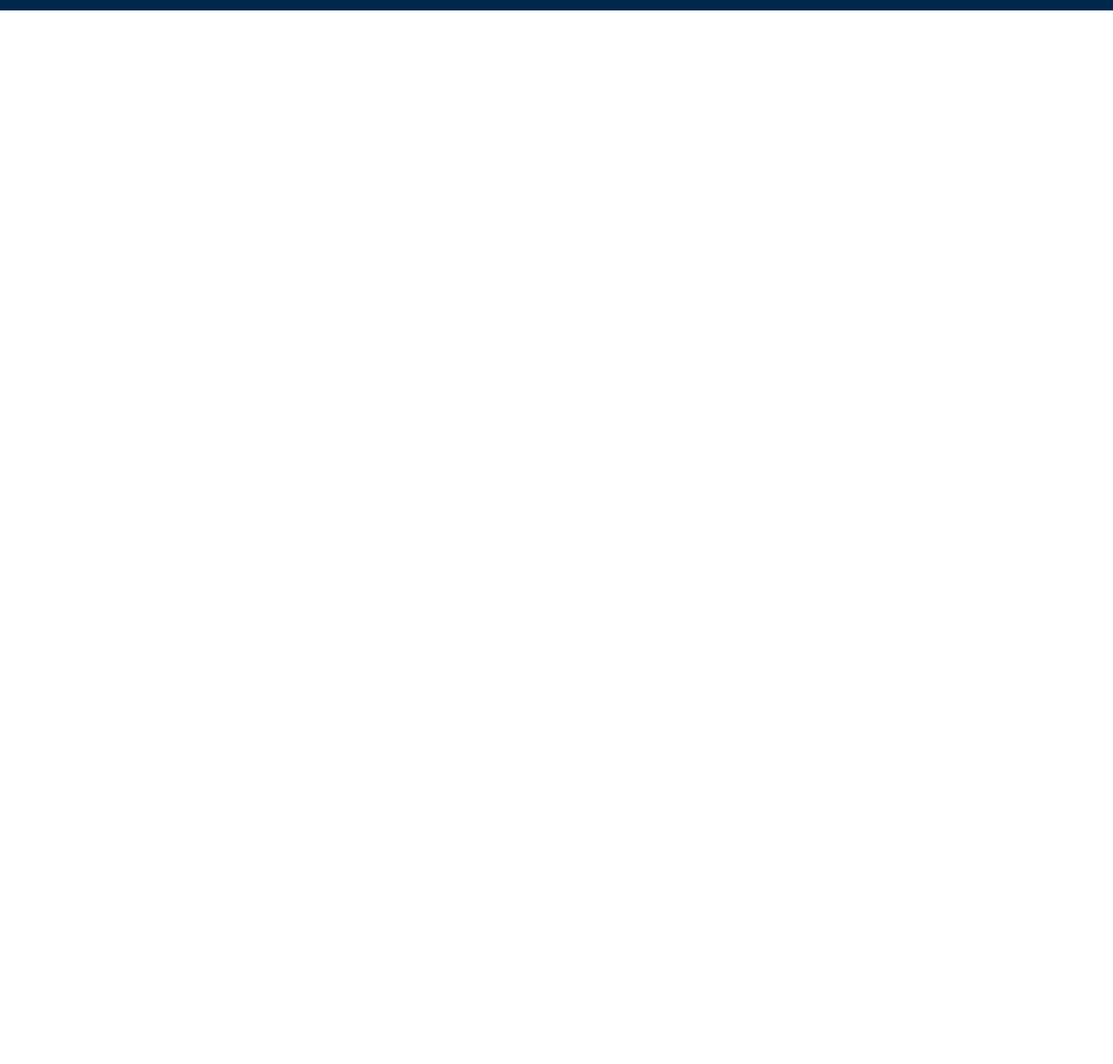
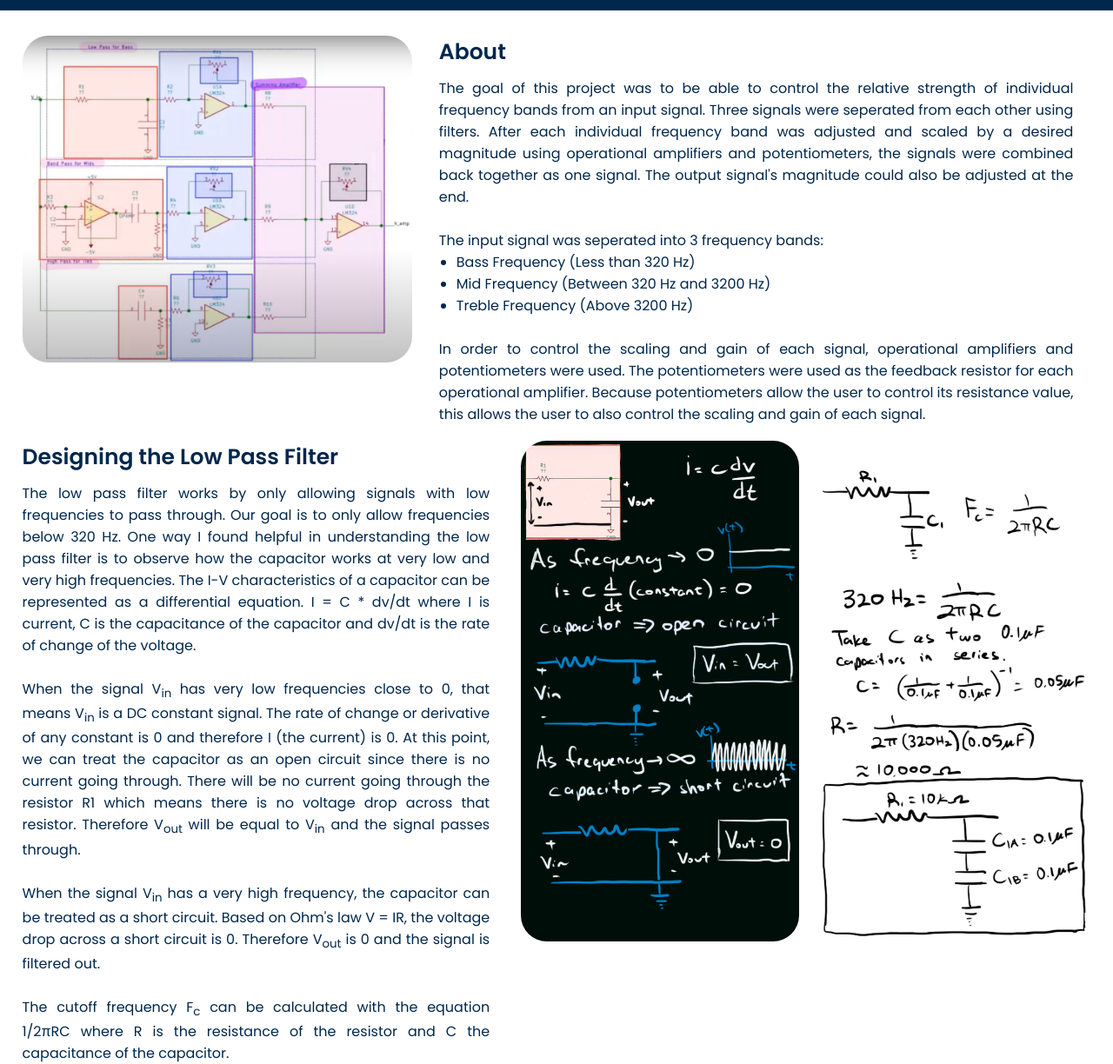
Before and after one commit to ma562/joseph_ma-audio_equalizer, a plain HTML site: page index.html in a window 1280 px wide. Shown: the part 59-1283 px from the top of the page at 87% size. Before the commit the page ends 800 px from the top, so only its background shows below. Drawn offline with Linux system fonts and the light colour scheme.

Commit message:
low pass

```diff
--- a/index.html
+++ b/index.html
@@ -16,5 +16,42 @@
 		</div>
 	</nav>
 	<body>
+		<div class = "top_info">
+			<div class = "pic1">
+				<img src = "images/audio_eq.png" class = "pic" width = "100%" alt = "">
+			</div>
+			<div class = "information">
+				<div class = "text">About</div>
+				<p>
+					The goal of this project was to be able to control the relative strength of individual frequency bands from an input signal. Three signals were seperated from each other using filters. After each individual frequency band was adjusted and scaled by a desired magnitude using operational amplifiers and potentiometers, the signals were combined back together as one signal. The output signal's magnitude could also be adjusted at the end.
+					<br><br>
+					The input signal was seperated into 3 frequency bands:
+					<ul class = "shift">
+						<li>Bass Frequency (Less than 320 Hz)</li>
+						<li>Mid Frequency (Between 320 Hz and 3200 Hz)</li>
+						<li>Treble Frequency (Above 3200 Hz)</li>
+					</ul>
+					<br>
+					In order to control the scaling and gain of each signal, operational amplifiers and potentiometers were used. The potentiometers were used as the feedback resistor for each operational amplifier. Because potentiometers allow the user to control its resistance value, this allows the user to also control the scaling and gain of each signal.
+				</p>
+			</div>
+		</div>
+		<br>
+		<div class = "low_pass">
+			<div class = "low_pass_about">
+				<div class = "text">Designing the Low Pass Filter</div>
+				<p>
+					The low pass filter works by only allowing signals with low frequencies to pass through. Our goal is to only allow frequencies below 320 Hz. One way I found helpful in understanding the low pass filter is to observe how the capacitor works at very low and very high frequencies. The I-V characteristics of a capacitor can be represented as a differential equation. I = C * dv/dt where I is current, C is the capacitance of the capacitor and dv/dt is the rate of change of the voltage. <br><br>When the signal V<sub>in</sub> has very low frequencies close to 0, that means V<sub>in</sub> is a DC constant signal. The rate of change or derivative of any constant is 0 and therefore I (the current) is 0. At this point, we can treat the capacitor as an open circuit since there is no current going through. There will be no current going through the resistor R1 which means there is no voltage drop across that resistor. Therefore V<sub>out</sub> will be equal to V<sub>in</sub> and the signal passes through.<br><br>When the signal V<sub>in</sub> has a very high frequency, the capacitor can be treated as a short circuit. Based on Ohm's law V = IR, the voltage drop across a short circuit is 0. Therefore V<sub>out</sub> is 0 and the signal is filtered out.
+					<br><br>The cutoff frequency F<sub>c</sub> can be calculated with the equation 1/2πRC where R is the resistance of the resistor and C the capacitance of the capacitor.
+				</p>
+			</div>
+			<div class = "pic2">
+				<img src = "images/low_pass1.png" class = "pic" width = "100%" alt = "">
+			</div>
+			<div class = "pic3">
+				<img src = "images/low_pass_work.png" class = "pic" width = "100%" alt = "">
+			</div>
+
+		</div>
 	</body>
 </html>
--- a/style.css
+++ b/style.css
@@ -66,3 +66,85 @@
 	font-weight: 500;
 	margin-left: 25px;
 }
+
+.top_info {
+	display: flex;
+	flex-wrap: wrap;
+	align-content: center;
+	justify-content: space-between;
+	top: 100px;
+	position: relative;
+}
+
+.pic1{
+	width: 35%;
+	left: 2%;
+	position: relative;
+}
+
+.information{
+	width: 57%;
+	font-family: 'Poppins', sans-serif;
+	color: #00274c;
+	margin-right: 20px;
+	text-align: justify;
+	position: relative;
+	right: 2%;
+}
+
+.shift {
+	margin-left: 20px;
+}
+
+.low_pass {
+	display: flex;
+	flex-wrap: wrap;
+	align-content: center;
+	justify-content: space-between;
+	top: 100px;
+	position: relative;
+}
+
+.pic2 {
+	width: 25%;
+	position: relative;
+}
+
+.pic3 {
+	width: 25%;
+	position: relative;
+	right: 2%;
+}
+
+.low_pass_about {
+	width: 42%;
+	font-family: 'Poppins', sans-serif;
+	color: #00274c;
+	margin-right: 20px;
+	text-align: justify;
+	position: relative;
+	left: 2%;
+}
+
+@media (max-width: 1200px){
+	.pic1, .information{
+		flex: 100%;
+		left: 0%;
+		right: 0%;
+	}
+	.information {
+		padding: 15px;
+	}
+}
+
+@media (max-width: 900px) {
+	.pic2, .pic3, .low_pass_about {
+		flex: 100%;
+		left: 0%;
+		right: 0%;
+	}
+
+	.low_pass_about {
+		padding: 15px;
+	}
+}
```
Also changed, not shown: images/audio_eq.png (added), images/low_pass1.png (added), images/low_pass_work.png (added), 1 other file.
